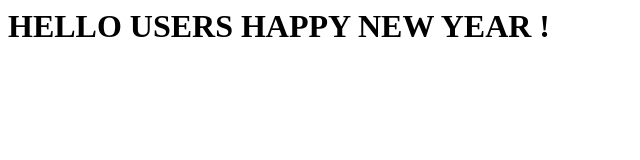
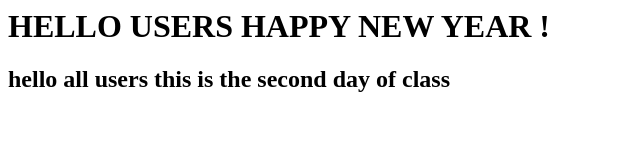
Before and after one commit to kapilmehra123/Repo1, a plain HTML site: page index.html in a window 1280 px wide. Shown: the whole page, without its empty margins (0-640 px from the left). Drawn offline with Linux system fonts and the light colour scheme.

Commit message:
Update index.html

```diff
--- a/index.html
+++ b/index.html
@@ -1 +1,2 @@
 <h1>HELLO USERS HAPPY NEW YEAR ! </h1>
+<h2> hello all users this is the second day of class </h2>
```
